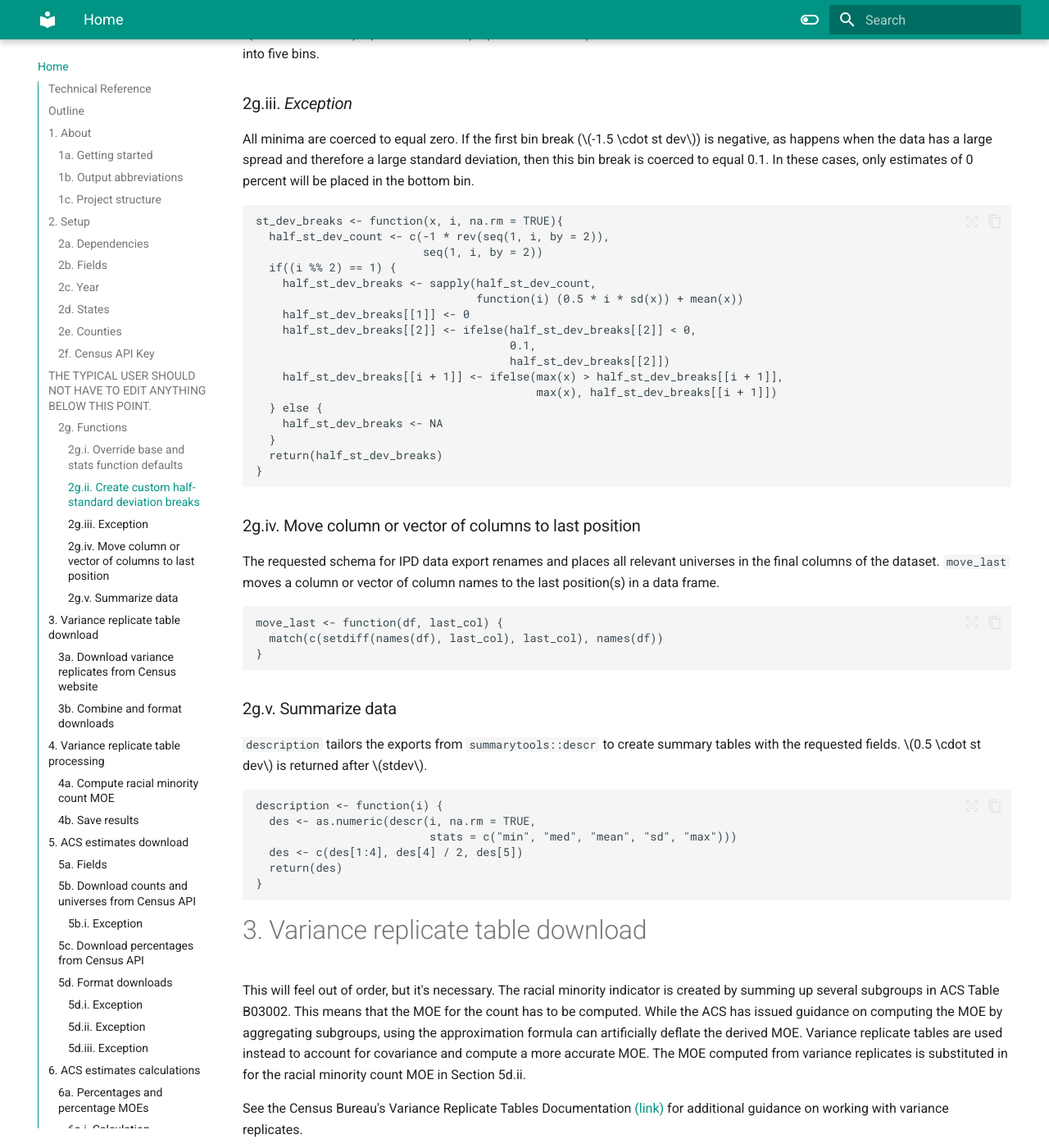
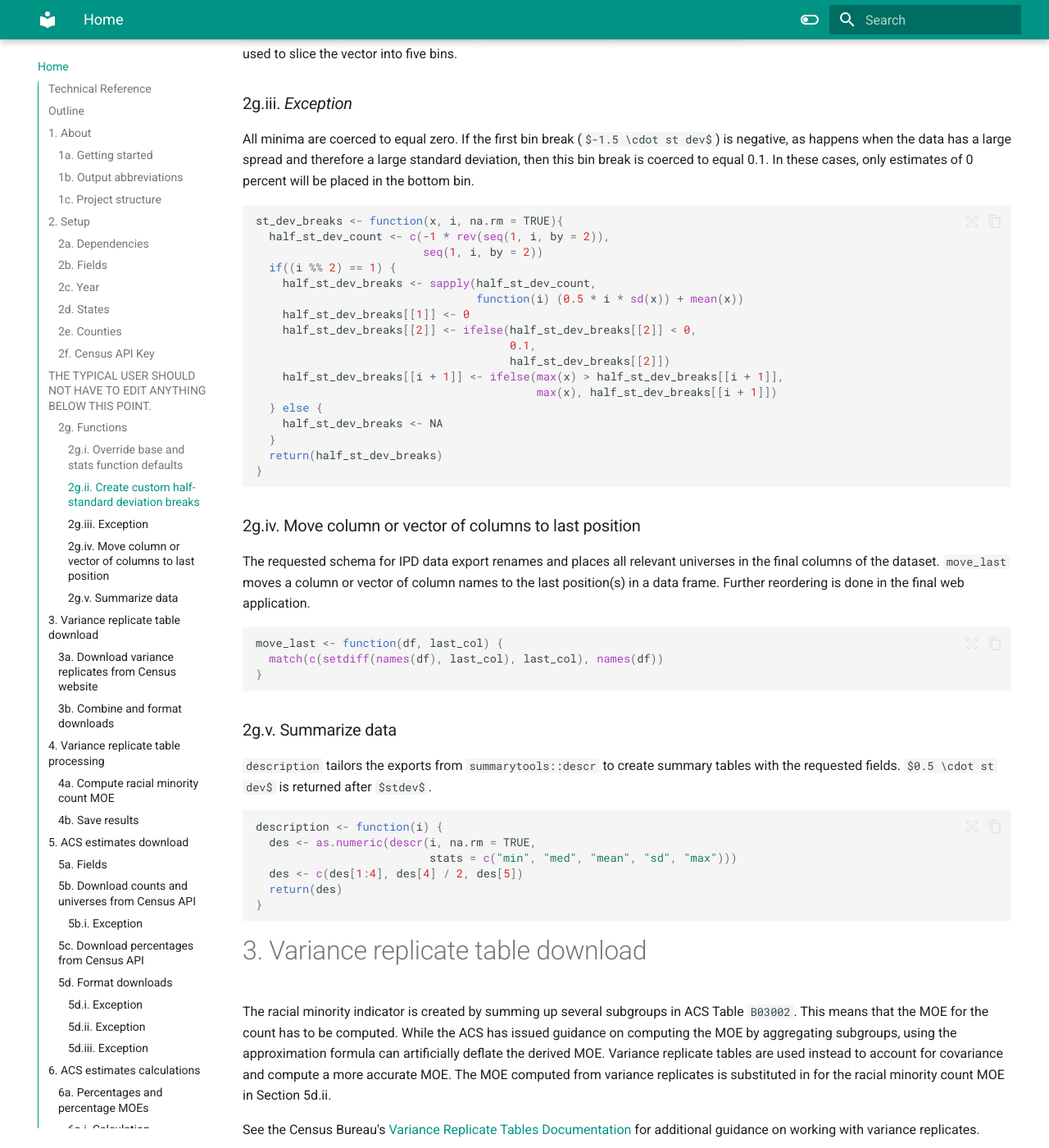
Before and after one commit to dvrpc/ipd, an MkDocs documentation site: the page built from docs/index.md, in a window 1280 px wide and 1400 px high, scrolled down 7560 px. Shown: the whole window at 82% size. Built offline with MkDocs 1.6.1 and Material for MkDocs 9.7.7, drawn with Linux system fonts in a browser that asks for light colours; some of the changed text lies outside the part shown.

Commit message:
Update index.md

````diff
--- a/docs/index.md
+++ b/docs/index.md
@@ -257,14 +257,14 @@ max <- function(i, ..., na.rm = TRUE) {
 
 ### 2g.ii. Create custom half-standard deviation breaks {#two_g_ii}
 
-For a given vector of numbers `x` and a number of bins `i`, `st_dev_breaks` computes the bin breaks starting at $-0.5 \cdot st dev$ and $0.5 \cdot st dev$. For the purposes of IPD analysis, `i = 5`, and `st_dev_breaks` calculates the minimum, $-1.5 \cdot st dev$, $-0.5 \cdot st dev$, $0.5 \cdot st dev$, $1.5 \cdot st dev$, and maximum values. These values are later used to slice the vector into five bins.
+For a given vector of numbers `x` and a number of bins `i`, `st_dev_breaks` computes the bin breaks starting at `$-0.5 \cdot st dev$` and `$0.5 \cdot st dev$`. For the purposes of IPD analysis, `i = 5`, and `st_dev_breaks` calculates the minimum, `$-1.5 \cdot st dev$`, `$-0.5 \cdot st dev$`, `$0.5 \cdot st dev$`, `$1.5 \cdot st dev$`, and maximum values. These values are later used to slice the vector into five bins.
 
 ### 2g.iii. _Exception_ {#two_g_iii}
 
-All minima are coerced to equal zero. If the first bin break ($-1.5 \cdot st dev$) is negative, as happens when the data has a large spread and therefore a large standard deviation, then this bin break is coerced to equal 0.1. In these cases, only estimates of 0 percent will be placed in the bottom bin.
+All minima are coerced to equal zero. If the first bin break (`$-1.5 \cdot st dev$`) is negative, as happens when the data has a large spread and therefore a large standard deviation, then this bin break is coerced to equal 0.1. In these cases, only estimates of 0 percent will be placed in the bottom bin.
 <br>
 
-```{r st_dev_breaks}
+```r
 st_dev_breaks <- function(x, i, na.rm = TRUE){
   half_st_dev_count <- c(-1 * rev(seq(1, i, by = 2)),
                          seq(1, i, by = 2))
@@ -286,10 +286,10 @@ st_dev_breaks <- function(x, i, na.rm = TRUE){
 
 ### 2g.iv. Move column or vector of columns to last position {#two_g_iv}
 
-The requested schema for IPD data export renames and places all relevant universes in the final columns of the dataset. `move_last` moves a column or vector of column names to the last position(s) in a data frame.
+The requested schema for IPD data export renames and places all relevant universes in the final columns of the dataset. `move_last` moves a column or vector of column names to the last position(s) in a data frame. Further reordering is done in the final web application.
 <br>
 
-```{r move_last}
+```r
 move_last <- function(df, last_col) {
   match(c(setdiff(names(df), last_col), last_col), names(df))
 }
@@ -297,10 +297,10 @@ move_last <- function(df, last_col) {
 
 ### 2g.v. Summarize data {#two_g_v}
 
-`description` tailors the exports from `summarytools::descr` to create summary tables with the requested fields. $0.5 \cdot st dev$ is returned after $stdev$.
+`description` tailors the exports from `summarytools::descr` to create summary tables with the requested fields. `$0.5 \cdot st dev$` is returned after `$stdev$`.
 <br>
 
-```{r description}
+```r
 description <- function(i) {
   des <- as.numeric(descr(i, na.rm = TRUE,
                           stats = c("min", "med", "mean", "sd", "max")))
@@ -311,9 +311,9 @@ description <- function(i) {
 
 # 3. Variance replicate table download {#variance_replicate_table_download}
 
-This will feel out of order, but it's necessary. The racial minority indicator is created by summing up several subgroups in ACS Table B03002. This means that the MOE for the count has to be computed. While the ACS has issued guidance on computing the MOE by aggregating subgroups, using the approximation formula can artificially deflate the derived MOE. Variance replicate tables are used instead to account for covariance and compute a more accurate MOE. The MOE computed from variance replicates is substituted in for the racial minority count MOE in Section 5d.ii.
+The racial minority indicator is created by summing up several subgroups in ACS Table `B03002`. This means that the MOE for the count has to be computed. While the ACS has issued guidance on computing the MOE by aggregating subgroups, using the approximation formula can artificially deflate the derived MOE. Variance replicate tables are used instead to account for covariance and compute a more accurate MOE. The MOE computed from variance replicates is substituted in for the racial minority count MOE in Section 5d.ii.
 
-See the Census Bureau's Variance Replicate Tables Documentation [(link)](https://www.census.gov/programs-surveys/acs/technical-documentation/variance-tables.html) for additional guidance on working with variance replicates.
+See the Census Bureau's [Variance Replicate Tables Documentation](https://www.census.gov/programs-surveys/acs/technical-documentation/variance-tables.html) for additional guidance on working with variance replicates.
 
 ## 3a. Download variance replicates from Census website {#three_a}
 
````
Also changed, not shown: other parts of docs/index.md (+1 -1 lines).
